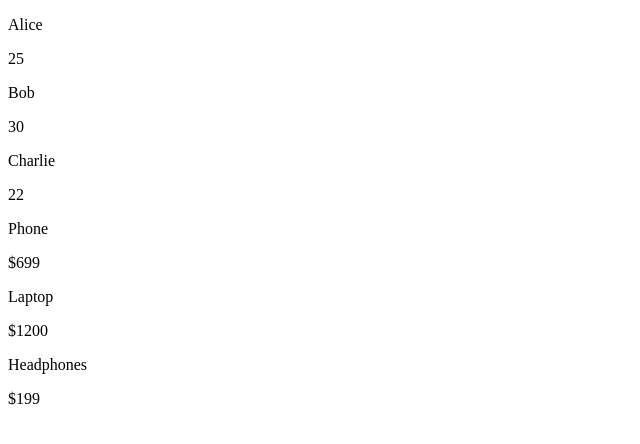
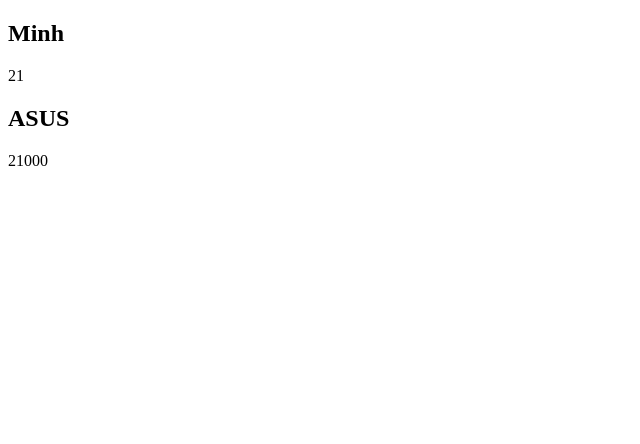
Before and after one commit to gahoccode215/reactjs-craftsman, a React (Vite) app in the folder vite-project/: page / in a window 1280 px wide. Shown: the top 444 px of the page, without its empty margins (0-640 px from the left). Built offline with nearby package versions, Linux system fonts and the light colour scheme.

Commit message:
Using Props in React Component

```diff
--- a/vite-project/src/App.jsx
+++ b/vite-project/src/App.jsx
@@ -1,12 +1,11 @@
-import ProductList from "./components/ProductList";
-import UserList from "./components/UserList";
-
+import Person from "./components/Person";
+import Product from "./components/Product"; "./components/Product"
 
 const App = () => {
   return (
     <div>
-      <UserList />
-      <ProductList />
+      <Person name={"Minh"} age={21} />
+      <Product name="ASUS" price={21000} />
     </div>
   )
 };
--- /dev/null
+++ b/vite-project/src/components/Person.jsx
@@ -0,0 +1,12 @@
+import React from 'react'
+
+const Person = (props) => {
+  return (
+    <div>
+        <h2>{props.name}</h2>
+        <p>{props.age}</p>
+    </div>
+  )
+}
+
+export default Person;
--- /dev/null
+++ b/vite-project/src/components/Product.jsx
@@ -0,0 +1,12 @@
+import React from 'react'
+
+const Product = (props) => {
+  return (
+    <div>
+        <h2>{props.name}</h2>
+        <p>{props.price}</p>
+    </div>
+  )
+}
+
+export default Product
--- a/vite-project/src/components/ProductList.jsx
+++ /dev/null
@@ -1,23 +0,0 @@
-import React from 'react'
-
-const ProductList = () => {
-    const products = [
-        { id: 1, name: "Phone", price: "$699" },
-        { id: 2, name: "Laptop", price: "$1200"},
-        { id: 3, name: "Headphones", price: "$199"}
-    ]
-  return (
-    <div>
-        { products.map(({id, name, price}) => {
-            return (
-                <div key={id}>
-                    <p>{name}</p>
-                    <p>{price}</p>
-                </div>
-            )
-        })}
-    </div>
-  )
-}
-
-export default ProductList
--- a/vite-project/src/components/UserList.jsx
+++ /dev/null
@@ -1,24 +0,0 @@
-import React from 'react'
-
-const UserList = () => {
-  const users = [
-    { id: 1, name: "Alice", age: 25},
-    { id: 2, name: "Bob", age: 30},
-    { id: 3, name: "Charlie", age: 22}
-  ];
-
-  return (
-    <div>
-      {users.map(({id, name, age}) => {
-        return (
-          <div key={id}>
-            <p>{name}</p>
-            <p>{age}</p>
-          </div>
-        )
-      })}
-    </div>
-  )
-}
-
-export default UserList
```
